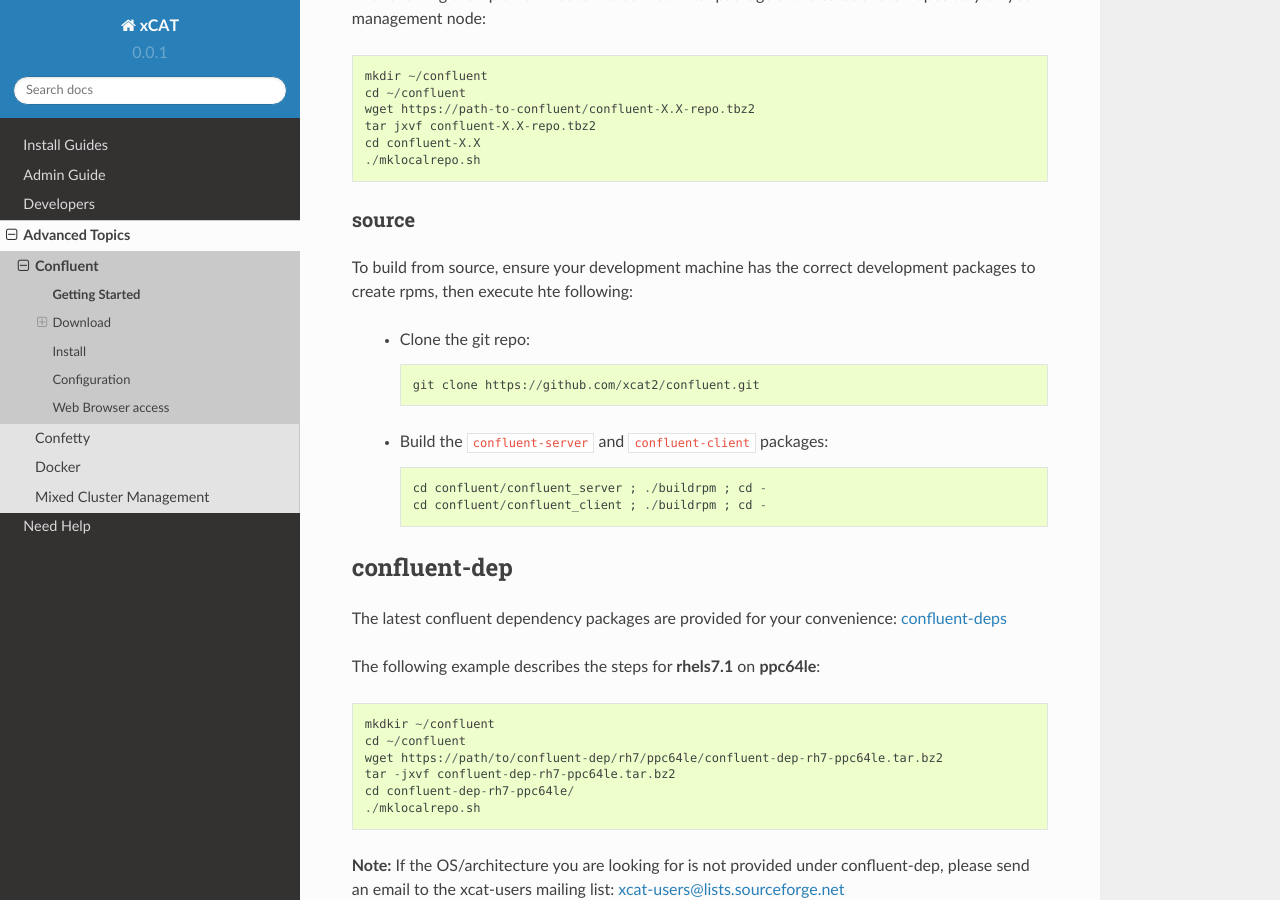
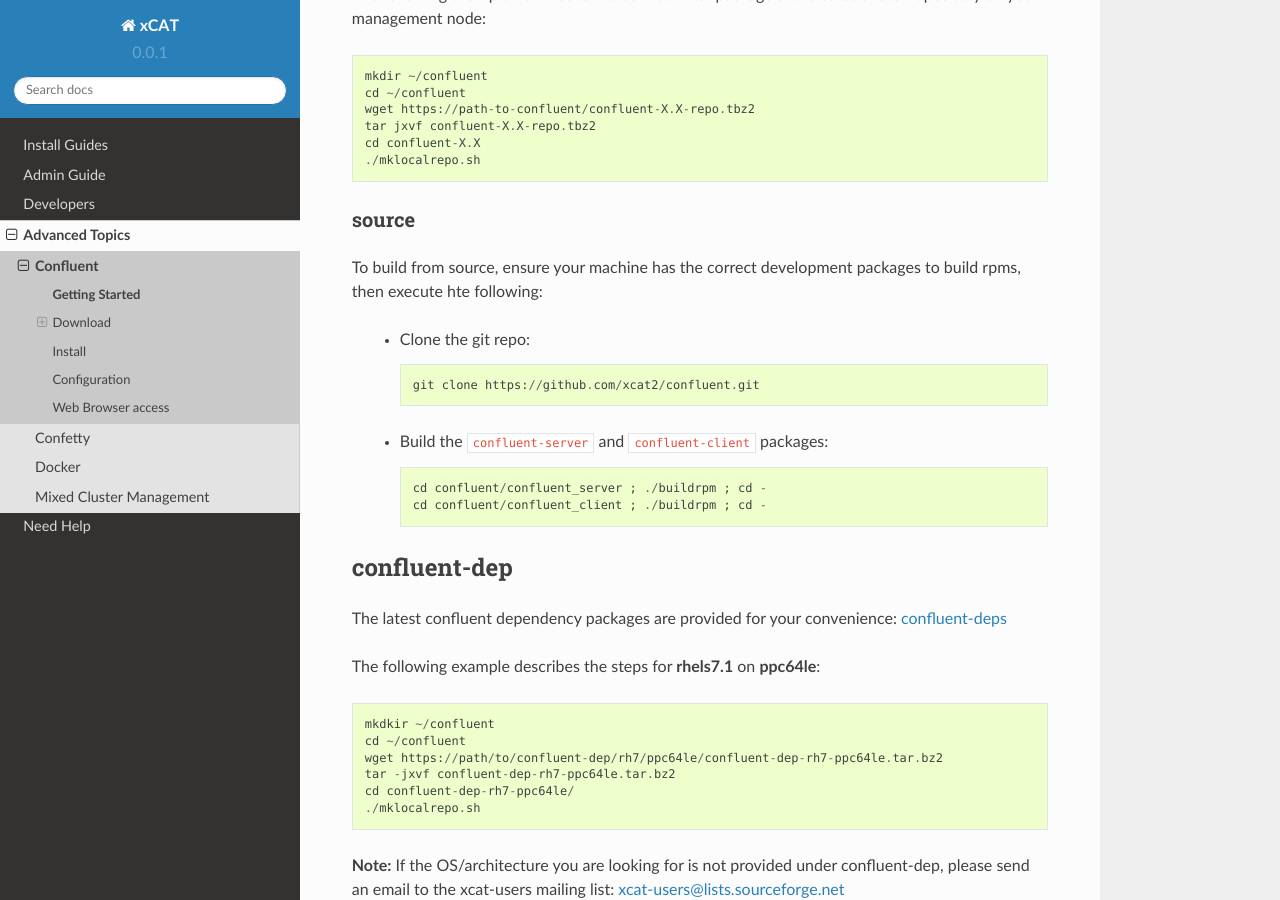
Before and after one commit to junxiawang/xcat-doc, a Sphinx documentation site: the page built from docs/source/advanced/confluent/confluent.rst, in a window 1280 px wide and 900 px high, scrolled down 512 px. Built offline with Sphinx 7.4.7 and the Read the Docs theme 2.0.0, drawn with Linux system fonts in a browser that asks for light colours; pages that are not in the unit, such as notebooks, are missing from menus.

Commit message:
fix some small wording

```diff
--- a/docs/source/advanced/confluent/confluent.rst
+++ b/docs/source/advanced/confluent/confluent.rst
@@ -29,7 +29,7 @@
 source
 ^^^^^^
 
-To build from source, ensure your development machine has the correct development packages to create rpms, then execute hte following:
+To build from source, ensure your machine has the correct development packages to build rpms, then execute hte following:
 
     * Clone the git repo:  ::
 
```
